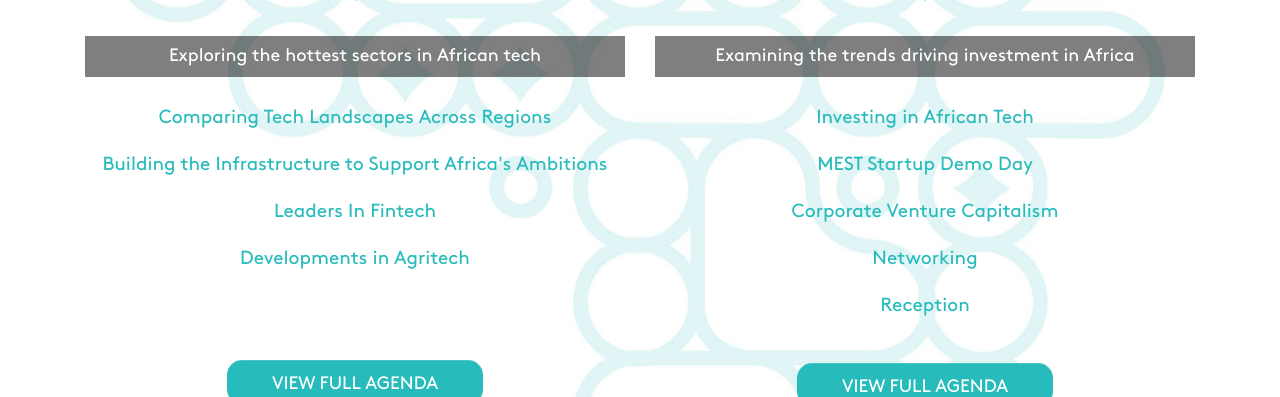
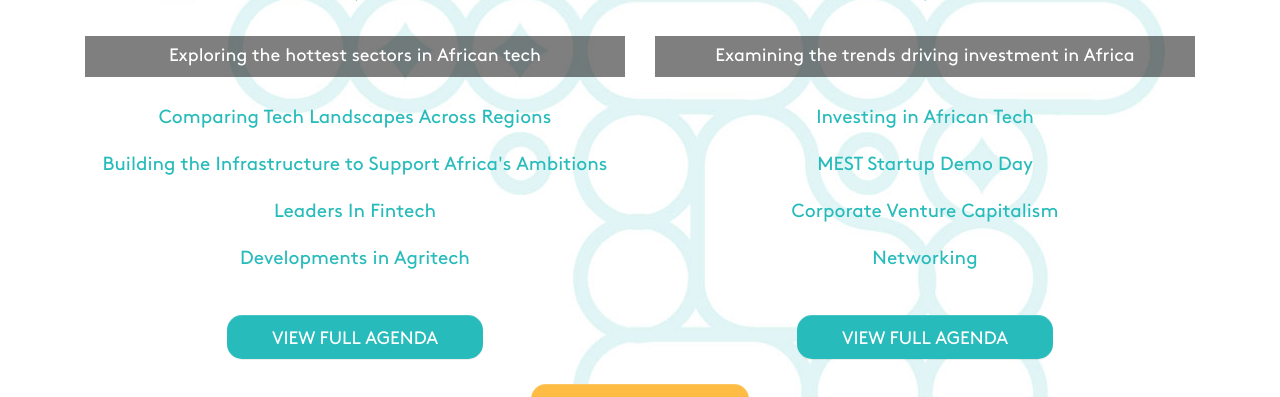
Before and after one commit to jlsodai/Afritech.com, a plain HTML site: page about.html in a window 1280 px wide. Shown: the part 555-952 px from the top of the page. Drawn offline with nearby package versions, Linux system fonts and the light colour scheme.

Commit message:
remove reception from agenda on home and overview

```diff
--- a/about.html
+++ b/about.html
@@ -136,12 +136,6 @@ $(document).ready(function(){
                         <div class="col-xs-12 col-sm-12 col-md-12 col-lg-12"><p>Networking</p></div>
 
                     </div>
-
-                    <div class="row agenda_topic">
-                        <div class="col-xs-12 col-sm-12 col-md-12 col-lg-12"><p>Reception</p></div>
-
-                    </div>
-
                     <div class="row padding_big text-center">
                         <button type="button" class="btn btn-default btn-lg teal_background" data-toggle="modal" data-target="#myModal2">VIEW FULL AGENDA</button>
                         <!--<a href="" class="btn btn-default btn-lg salmon_background">VIEW FULL AGENDA</a>-->
--- a/css/custom.css
+++ b/css/custom.css
@@ -284,10 +284,6 @@ h3
 #agenda_right .agenda_topic p
 {
 	width:100%;
-}
-
-#agenda_left button {
-    margin-top: 45px;
 }
 
 #companies
```
Also changed, not shown: index.html (+0 -6 lines).
